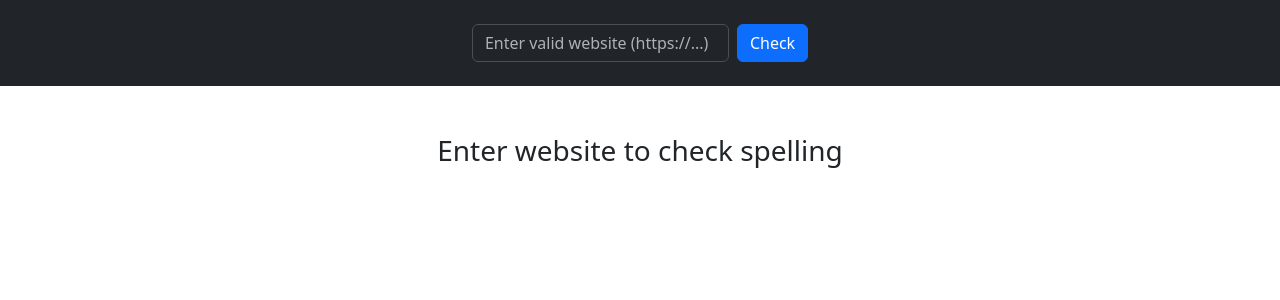
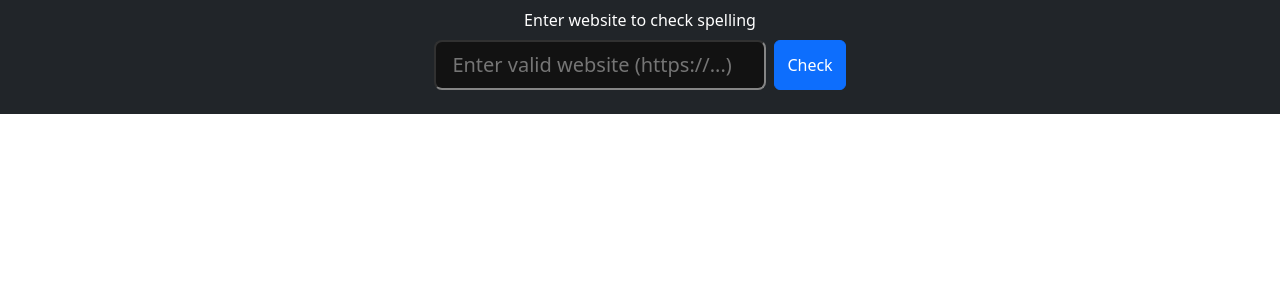
Before and after one commit to Sandesh-Thapa/Flask-spell-checker, a Flask app: page / in a window 1280 px wide. Shown: the top 300 px of the page. Run offline with Flask 2, Linux system fonts and the light colour scheme.

Commit message:
Improved UI

```diff
--- a/templates/home.html
+++ b/templates/home.html
@@ -9,17 +9,17 @@
 </head>
 <body>
     <nav class="navbar bg-dark" data-bs-theme="dark">
-        <div class="container-fluid d-flex justify-content-center p-3">
-            <form class="d-flex" method="POST" action="/">
-                <input type="text" class="form-control text-dark me-2" id="website" name="website" placeholder="Enter valid website (https://...)">
+        <label for="website" class="form-label text-center text-white w-100">Enter website to check spelling</label>
+        <div class="container-fluid d-flex justify-content-center px-3 pb-3">
+            <form class="d-flex flex-wrap" method="POST" action="/">
+                <input type="text" class="form-control-lg text-dark me-2" id="website" name="website" placeholder="Enter valid website (https://...)">
                 <button type="submit" class="btn btn-primary">Check</button>
             </form>
         </div>
     </nav>
     <div class="mt-5">
-        {% if results|length == 0 %}
-            <h3 class="text-center">Enter website to check spelling</h3>
-        {% elif results.error %}
+        {% if results|length != 0 %}
+            {% if results.error %}
                 <h3 class="text-center text-danger">{{ results.error }}</h3>
             {% else %}
                 <h5 class="text-center mb-3">Website: <a href="{{results.website}}">{{results.website}}</a></h5>
@@ -37,6 +37,7 @@
                     <h5 class="text-center">No mis spelled words found!</h5>
                 {% endif %}
             {% endif %}
+        {% endif %}
     </div>
     <script src="https://cdn.jsdelivr.net/npm/bootstrap@5.3.0-alpha1/dist/js/bootstrap.bundle.min.js" integrity="sha384-w76AqPfDkMBDXo30jS1Sgez6pr3x5MlQ1ZAGC+nuZB+EYdgRZgiwxhTBTkF7CXvN" crossorigin="anonymous"></script>
 </body>
```
Lines whose indentation alone changed are shown as unchanged.
